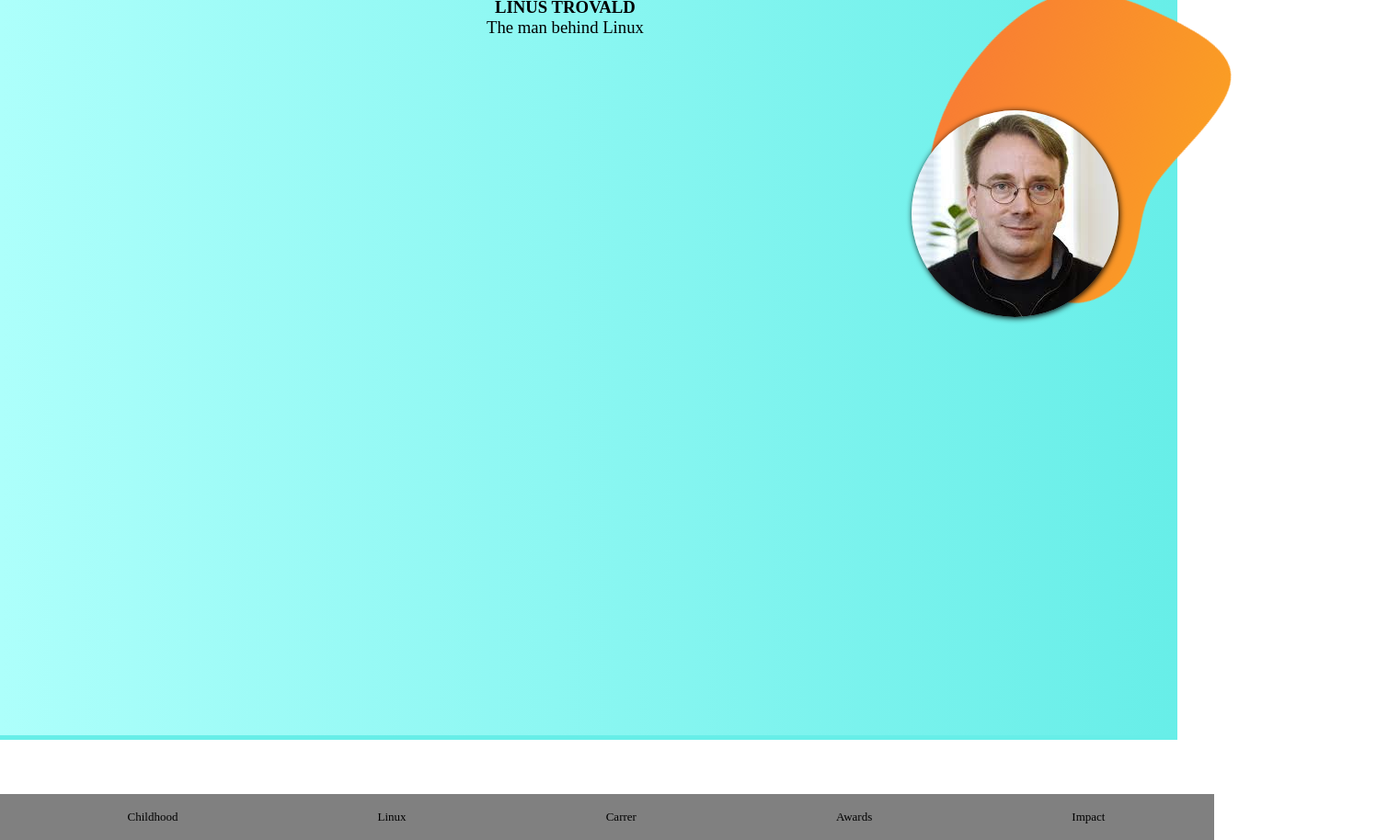
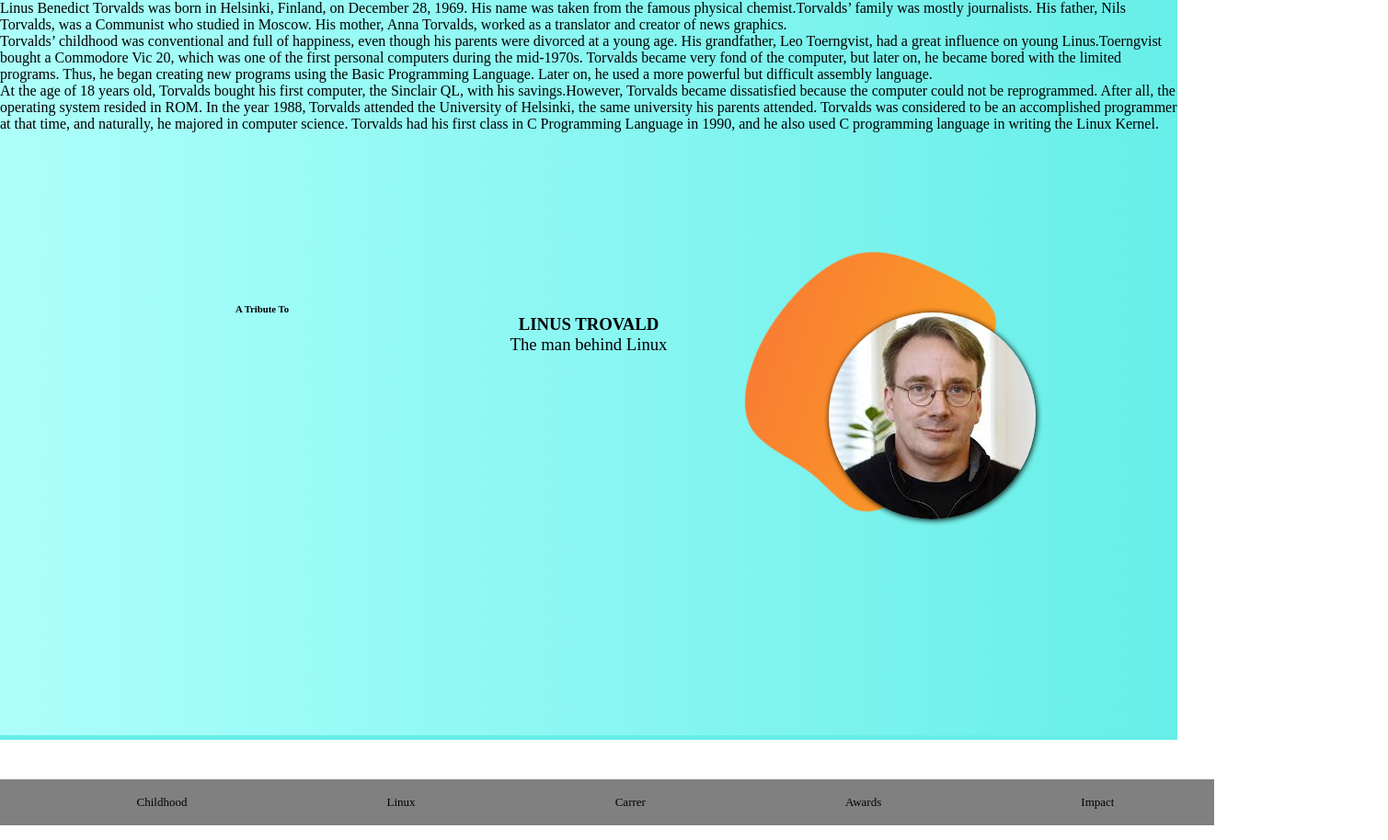
Before and after one commit to RDCasual116/Codesoft_ts_1, a plain HTML site: page index.html in a window 1280 px wide. Shown: the whole page at 92% size, 1509 px wide, since content can reach past the window. Drawn offline with Linux system fonts and the light colour scheme.

Commit message:
finished hero part

```diff
--- a/index.html
+++ b/index.html
@@ -16,14 +16,25 @@
   </ul>
   <div class="after"></div>
     <img src="pics/sir.jpg"/>
+
+
+    <div class="head">
   <h6>A Tribute To</h6>
   <h3>LINUS TROVALD
-  <p>The man behind Linux</p></h3>
+  <p>The man behind Linux</p></h3></div>
+
+
   <svg id="sw-js-blob-svg" viewBox="0 0 100 100" xmlns="http://www.w3.org/2000/svg">                    <defs>                         <linearGradient id="sw-gradient" x1="0" x2="1" y1="1" y2="0">                            <stop id="stop1" stop-color="rgba(248, 117, 55, 1)" offset="0%"></stop>                            <stop id="stop2" stop-color="rgba(251, 168, 31, 1)" offset="100%"></stop>                        </linearGradient>                    </defs>                <path fill="url(#sw-gradient)" d="M7.8,-17.4C10.1,-10.6,12.1,-8.5,15.2,-5.7C18.4,-3,22.8,0.5,24.6,5.1C26.4,9.8,25.7,15.7,22.3,18.8C18.8,21.9,12.7,22.3,6.8,24.9C0.8,27.4,-5,32.2,-10.8,32.5C-16.5,32.7,-22.2,28.4,-26.6,23.1C-31.1,17.9,-34.3,11.6,-36.6,4.5C-38.8,-2.7,-40.1,-10.8,-37.5,-17.4C-34.9,-24,-28.5,-29.1,-21.6,-33.8C-14.7,-38.5,-7.3,-42.7,-2.3,-39.1C2.7,-35.6,5.4,-24.1,7.8,-17.4Z" width="100%" height="100%" transform="translate(50 50)" style="transition: all 0.3s ease 0s;" stroke-width="0"></path>              </svg>
 </div>
 
 <div class="childhood">
 
+    <p class="early">Linus Benedict Torvalds was born in Helsinki, Finland, on December 28, 1969. His name was taken from the famous physical chemist.Torvalds’ family was mostly journalists. His father, Nils Torvalds, was a Communist who studied in Moscow. His mother, Anna Torvalds, worked as a translator and creator of news graphics.</p>
+    <p>Torvalds’ childhood was conventional and full of happiness, even though his parents were divorced at a young age. His grandfather, Leo Toerngvist, had a great influence on young Linus.Toerngvist bought a Commodore Vic 20, which was one of the first personal computers during the mid-1970s. Torvalds became very fond of the computer, but later on, he became bored with the limited programs. Thus, he began creating new programs using the Basic Programming Language. Later on, he used a more powerful but difficult assembly language.</p>
+
+    <p>At the age of 18 years old, Torvalds bought his first computer, the Sinclair QL, with his savings.However, Torvalds became dissatisfied because the computer could not be reprogrammed. After all, the operating system resided in ROM.
+    In the year 1988, Torvalds attended the University of Helsinki, the same university his parents attended. Torvalds was considered to be an accomplished programmer at that time, and naturally, he majored in computer science.
+    Torvalds had his first class in C Programming Language in 1990, and he also used C programming language in writing the Linux Kernel.</p>
 </div>
 </body>
 
--- a/style.css
+++ b/style.css
@@ -1,7 +1,10 @@
 *{
   margin:0px;
-      /*border:1px solid black ;*/
-
+     /* border:5px solid black;*/
+}
+body,.hero,.childhood{
+  width:100%;
+  height:100%;
 }
 @keyframes r{
   from{
@@ -18,24 +21,22 @@
 ul{
   background-color:grey;
   display:flex;
+  justify-content:space-around;
   align-items:center;
-  justify-content:space-around;
   height:50px;
+
 }
 .hero ul li{
   list-style:none;
   font-size:13px;
-  margin-right:20px;
-  padding:5px 0 5px 0;
   font-family:serif;
-
 }
 .hero ul li a{
   cursor:pointer;
   color:black;
   text-decoration:none;
   transition:0.1s;
-padding:5px;
+  padding:5px;
 }
 .hero ul li a:hover{
   background-color:white;
@@ -51,18 +52,16 @@
 }
 .after{
   display:block;
-  width:100vw;
+  width:100%;
   height:250px;
   border-bottom:5px solid #67EEE8;
   background-image:linear-gradient(to right, #ADFFFB,#67EEE8);
   position:absolute;
   top:20px;
-  left:0px;
-   z-index:-1;
+  z-index:-1;
 }
 .hero h6{
-  text-indent:30px;
-  margin-top:10px;
+  text-indent:10%;
 }
 .hero h3{
   text-align:center;
@@ -74,9 +73,9 @@
   svg{
     display:block;
     position:absolute;
-    top:-50px;
-    right:-11%;
-    height:480px;
+    top:30%;
+    right:10%;
+    height:400px;
     z-index:-1;
     animation:r;
     animation-duration:30s;
@@ -84,8 +83,9 @@
     animation-timing-function:linear;
   }
   .hero img{
-    margin-right:5vw;
-    margin-top:15vh;
+    position:absolute;
+    top:30%;
+    right:12%;
     border:none;
     padding:0px;
     box-shadow:1px 1px 6px black;
@@ -94,16 +94,23 @@
     position: absolute;
     top:0px;
     height:100%;
+    width:100%;
   }
   .hero ul{
-    position: absolute;
-    top:108%;
+    position:absolute;
+    top:106%;
     width:100%;
   }
-  .hero h6,.hero h3{
-    position:relative;
-    top:-50vh;
-    left:-2vw;
+  .hero .head{
+    position:absolute;
+    top:40%;
+    width:100%;
+  }
+  .head h6{
+    margin-top:10px;
+    text-indent:20%;
+  }
+  .head h3{
+    text-align:center;
+  }
 }
-
-}
```
Also changed, not shown: pics/baby_sir.jpg (added).
